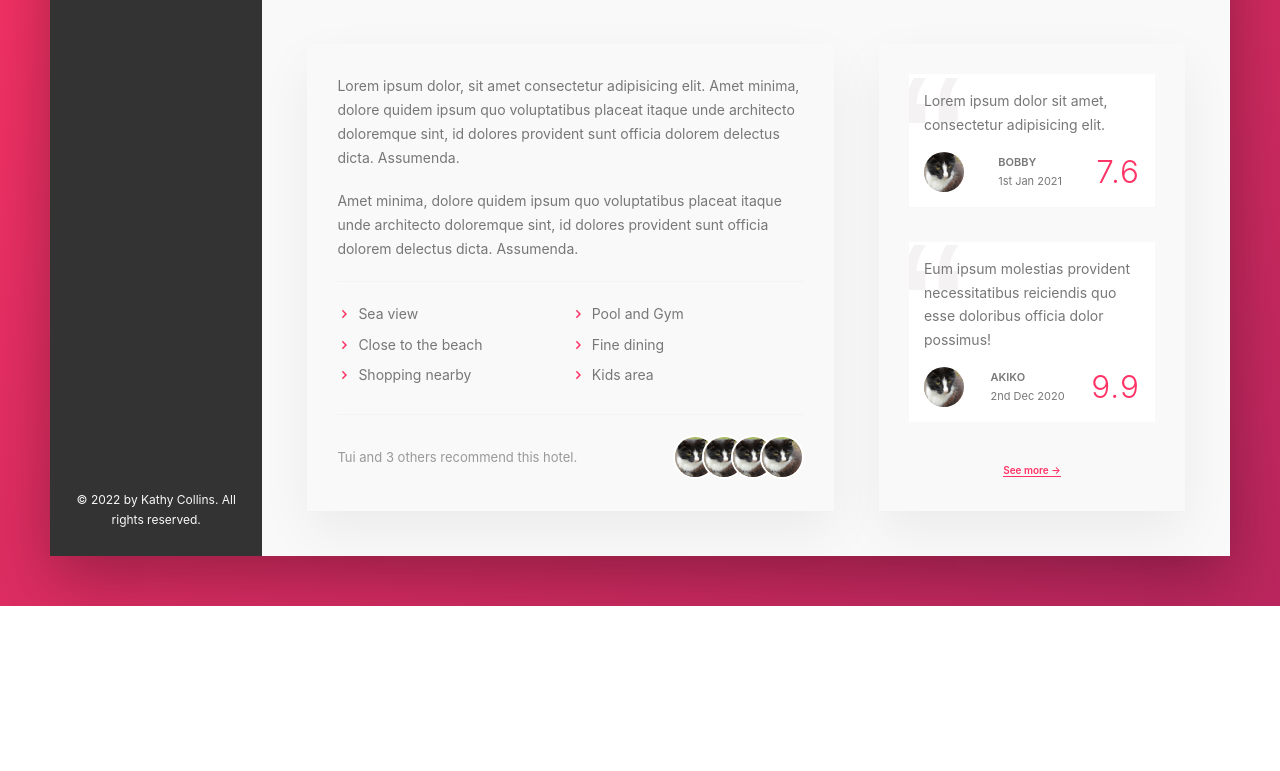
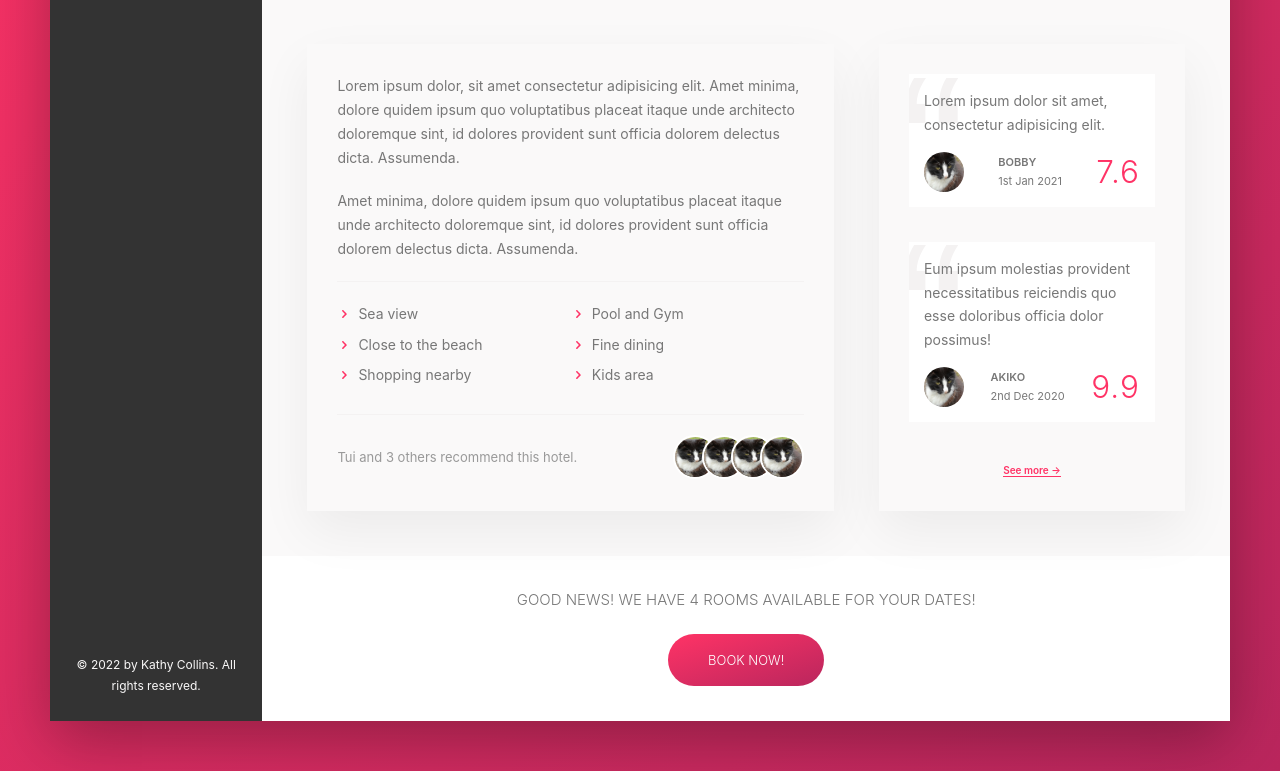
Before and after one commit to thenderson55/goldfinch-with-jest, a Next.js app: page /hotel in a window 1280 px wide. Shown: the part 380-1151 px from the top of the page. Before the commit the page ends 986 px from the top, so only its background shows below. Built offline with nearby package versions, Linux system fonts and the light colour scheme.

Commit message:
call to action

```diff
--- a/pages/hotel/index.module.scss
+++ b/pages/hotel/index.module.scss
@@ -391,3 +391,18 @@
     z-index: -1;
   }
 }
+
+//////////////////////
+// CALL TO ACTION
+
+.cta {
+  padding: 3.5rem 0;
+  text-align: center;
+
+  &BookNow {
+    font-size: 1.5rem;
+    font-weight: 300;
+    text-transform: uppercase;
+    margin-bottom: 2.5rem;
+  }
+}
--- a/pages/hotel/index.tsx
+++ b/pages/hotel/index.tsx
@@ -298,12 +298,15 @@ function Hotel() {
                 </div>
               </div>
             </div>
+            <div className={styles.cta}>
+              <h2 className={styles.ctaBookNow}>
+                Good news! We have 4 rooms available for your dates!
+              </h2>
+              <button className="cta-btn">
+                <span>BOOK NOW!</span>
+              </button>
+            </div>
           </main>
-          {/* CONTENT
-          <h1 className={styles.main}>HOTEL</h1>
-          <Link href="/">
-            <a className={styles.hotelSubHeaderLink}>HOME</a>
-          </Link> */}
         </div>
       </div>
     </div>
--- a/sass/components/_buttons.scss
+++ b/sass/components/_buttons.scss
@@ -45,3 +45,30 @@
     box-shadow: none;
   }
 }
+
+.cta-btn {
+  font-size: 1.3rem;
+  display: inline;
+  cursor: pointer;
+  color: white;
+  background-image: linear-gradient(
+    to right bottom,
+    var(--color-primary-light),
+    var(--color-primary-dark)
+  );
+  border: none;
+  padding: 1.5rem 4rem;
+  font-weight: 300;
+  border-radius: 100px;
+  text-transform: uppercase;
+  cursor: pointer;
+  transition: all 0.2s;
+
+  &:hover {
+    background-image: linear-gradient(
+      to left top,
+      var(--color-primary-light),
+      var(--color-primary-dark)
+    );
+  }
+}
```
